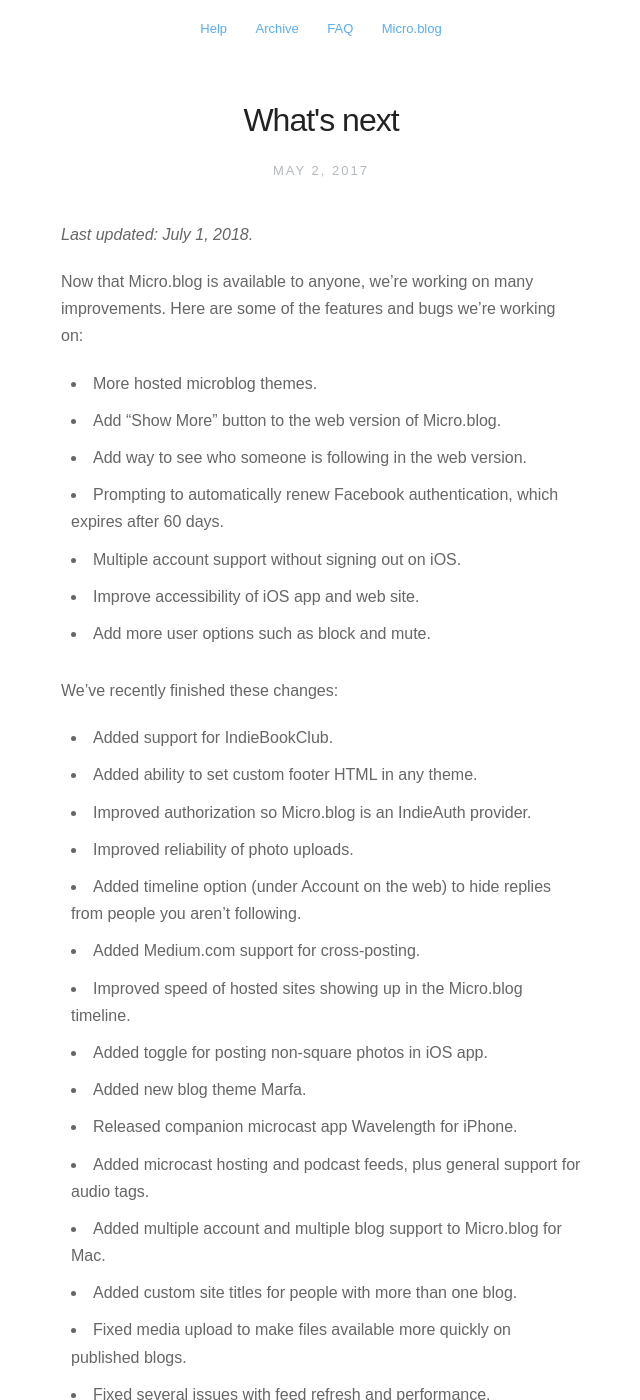
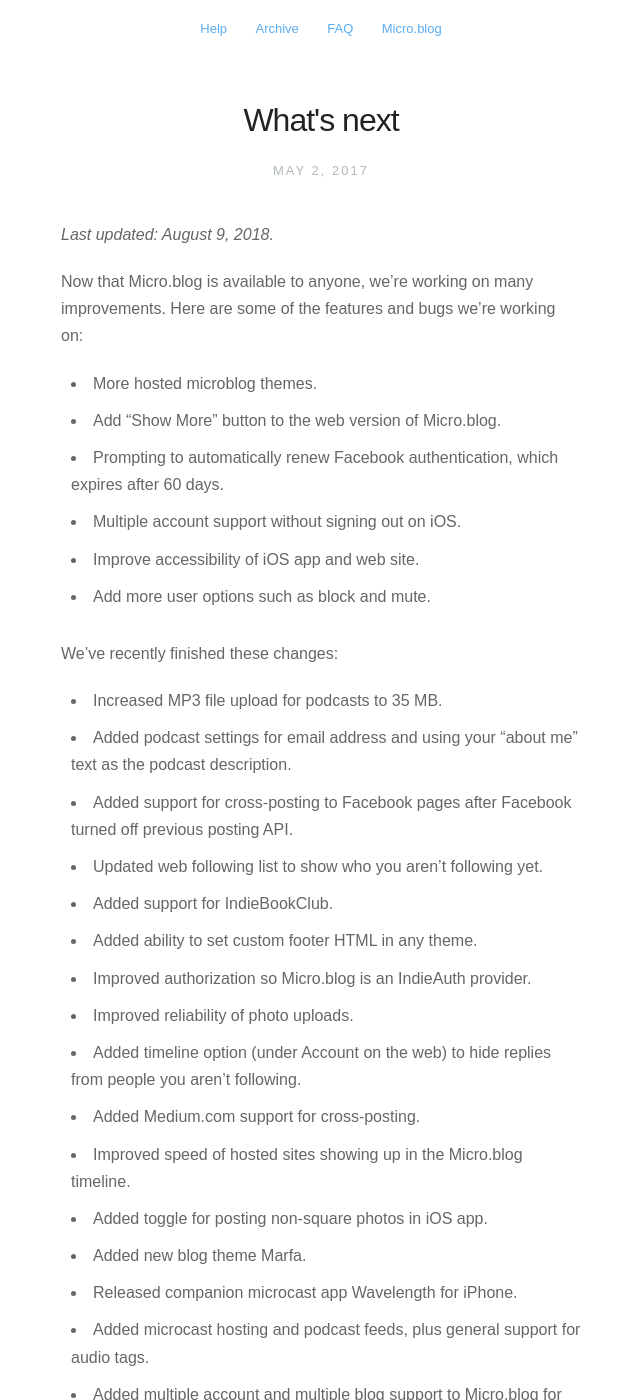
Before and after one commit to microdotblog/help.micro.blog, a Jekyll site: the page built from _posts/2017-05-02-whats-next.markdown, in a window 1280 px wide and 1400 px high. Shown: the whole window, without its empty margins (319-959 px from the left). Built offline with Jekyll 4.4.1, drawn with Linux system fonts in a browser that asks for light colours; nearby versions of some CDN libraries.

Commit message:
Updated what's next with podcast, Facebook changes.

```diff
--- a/_posts/2017-05-02-whats-next.markdown
+++ b/_posts/2017-05-02-whats-next.markdown
@@ -4,13 +4,12 @@
 description: Some of the features and bugs we're working on.
 ---
 
-_Last updated: July 1, 2018._
+_Last updated: August 9, 2018._
 
 Now that Micro.blog is available to anyone, we're working on many improvements. Here are some of the features and bugs we're working on:
 
 * More hosted microblog themes.
 * Add "Show More" button to the web version of Micro.blog.
-* Add way to see who someone is following in the web version.
 * Prompting to automatically renew Facebook authentication, which expires after 60 days.
 * Multiple account support without signing out on iOS.
 * Improve accessibility of iOS app and web site.
@@ -18,6 +17,10 @@
 
 We've recently finished these changes:
 
+* Increased MP3 file upload for podcasts to 35 MB.
+* Added podcast settings for email address and using your "about me" text as the podcast description.
+* Added support for cross-posting to Facebook pages after Facebook turned off previous posting API.
+* Updated web following list to show who you aren't following yet.
 * Added support for IndieBookClub.
 * Added ability to set custom footer HTML in any theme.
 * Improved authorization so Micro.blog is an IndieAuth provider.
```
